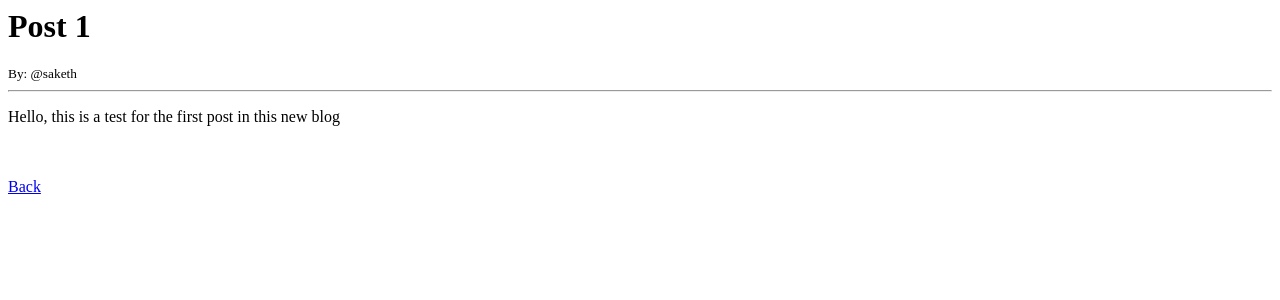
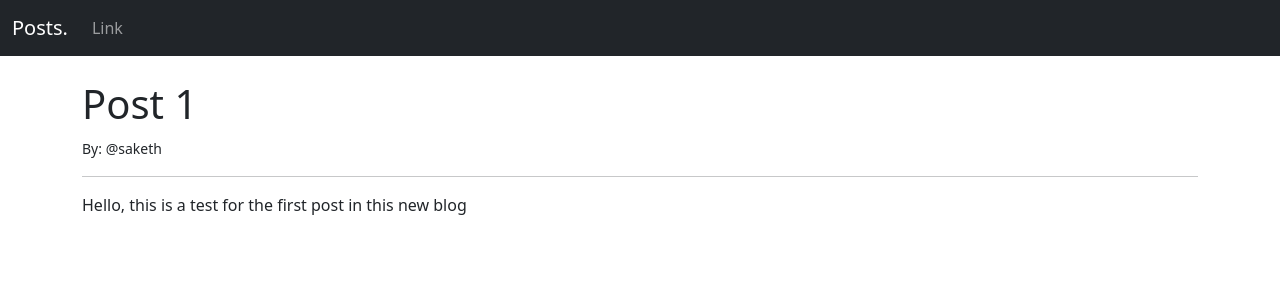
Before and after one commit to gomuningen2004/Django-blog-app, a Django app: page /post/1 in a window 1280 px wide. Shown: the top 300 px of the page. Run offline with Django 5.2, Linux system fonts and the light colour scheme; data comes from the database, SQL or seed files in the repository; both versions use the stored data as it was after the commit.

Commit message:
Completed Video 3

```diff
--- a/Blog/startBlog/models.py
+++ b/Blog/startBlog/models.py
@@ -3,8 +3,10 @@ from django.contrib.auth.models import User #importing users
 
 class Post(models.Model):
     title = models.CharField(max_length=255)
+    title_tags = models.CharField(max_length=255, default="Posts.") #as this field is added later to make sure that the old posts dont have any null values we pass some default value that can be stored
     author = models.ForeignKey(User, on_delete=models.CASCADE) #If user is deleted then this removes all the posts from the user
     body = models.TextField()
 
+
     def __str__(self):
         return self.title + " | " + str(self.author)
--- a/Blog/startBlog/templates/base.html
+++ b/Blog/startBlog/templates/base.html
@@ -0,0 +1,34 @@
+<!DOCTYPE html>
+<html lang="en">
+<head>
+    <meta charset="UTF-8">
+    <meta name="viewport" content="width=device-width, initial-scale=1.0">
+    <title>{% block title %} Posts. {% endblock %}</title>
+    <link href="https://cdn.jsdelivr.net/npm/bootstrap@5.3.3/dist/css/bootstrap.min.css" rel="stylesheet" integrity="sha384-QWTKZyjpPEjISv5WaRU9OFeRpok6YctnYmDr5pNlyT2bRjXh0JMhjY6hW+ALEwIH" crossorigin="anonymous">
+</head>
+<body>
+    <nav class="navbar navbar-expand-lg bg-dark navbar-dark">
+        <div class="container-fluid">
+          <a class="navbar-brand" href="{%  url 'home'  %}">Posts.</a>
+          <button class="navbar-toggler" type="button" data-bs-toggle="collapse" data-bs-target="#navbarSupportedContent" aria-controls="navbarSupportedContent" aria-expanded="false" aria-label="Toggle navigation">
+            <span class="navbar-toggler-icon"></span>
+          </button>
+          <div class="collapse navbar-collapse" id="navbarSupportedContent">
+            <ul class="navbar-nav me-auto mb-2 mb-lg-0">
+              <li class="nav-item">
+                <a class="nav-link" href="#">Link</a>
+              </li>
+            </ul>
+          </div>
+        </div>
+      </nav>
+    <br>
+    <div class="container">
+        {%  block content    %}
+
+        {%  endblock    %}
+    </div>
+
+    <script src="https://cdn.jsdelivr.net/npm/bootstrap@5.3.3/dist/js/bootstrap.bundle.min.js" integrity="sha384-YvpcrYf0tY3lHB60NNkmXc5s9fDVZLESaAA55NDzOxhy9GkcIdslK1eN7N6jIeHz" crossorigin="anonymous"></script>
+</body>
+</html>
--- a/Blog/startBlog/templates/home.html
+++ b/Blog/startBlog/templates/home.html
@@ -1,5 +1,7 @@
-<h1>Posts</h1>
+{%  extends 'base.html' %}
 
+{%  block content    %}
+<br>
 <ul>
 {% for post in object_list %}
     <li><a href="{% url 'post-detail' post.pk %}">{{  post.title }}</a> - {{  post.author.first_name }} {{  post.author.last_name }} <br/>
@@ -7,5 +9,5 @@
     {{  post.body   }}</li>
 {% endfor %}
 </ul>
-
+{%  endblock    %}
 <!-- so here the url is written in the above format of {% url 'name of the url path from urls.py' and any parameters here %} -->
--- a/Blog/startBlog/templates/post_detail.html
+++ b/Blog/startBlog/templates/post_detail.html
@@ -1,7 +1,12 @@
+{%  extends 'base.html' %}
+{%  block title %} {{ post.title }} | Posts. {%  endblock %}
+
+{%  block content    %}
 <h1>{{  post.title  }}</h1>
 <small>By: @{{ post.author  }}</small>
 <hr>
 <p>{{   post.body   }}</p>
 
-<br><br>
-<a href="{% url 'home' %}">Back</a>
+<!-- <br><br>
+<a href="{% url 'home' %}" class="btn btn-secondary">Back</a> -->
+{%  endblock    %}
```
Also changed, not shown: Blog/db.sqlite3, Blog/startBlog/migrations/0002_post_title_tags.py (added).
